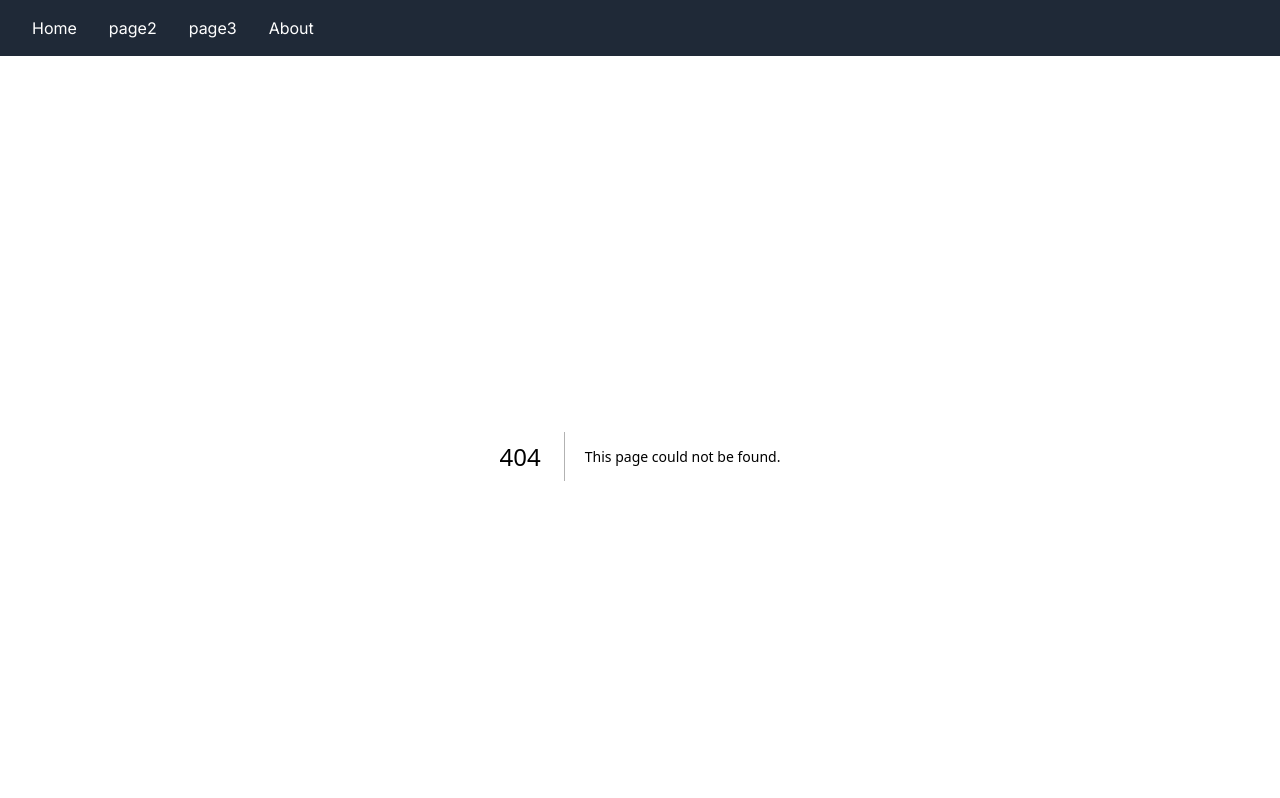
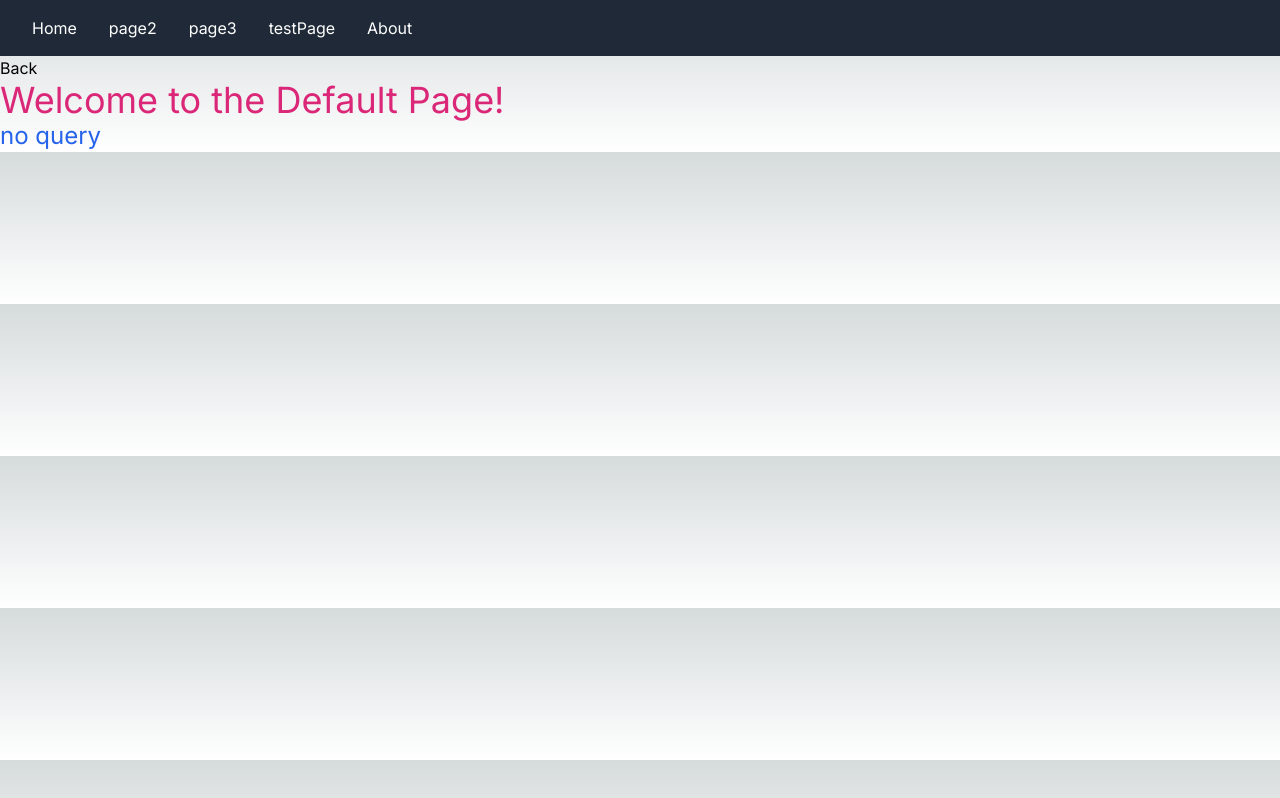
Before and after one commit to manhellis/ifsc-result-browser, a Next.js app in the folder myReact/ifsc-result-browser/: page /testPage/eventPage in a window 1280 px wide. Before the commit this address had no page. Shown: the top 798 px of the page. Built offline with nearby package versions, Linux system fonts and the light colour scheme.

Commit message:
workin on the weekend like usual - drake

```diff
--- a/myReact/ifsc-result-browser/src/app/components/eventCard.js
+++ b/myReact/ifsc-result-browser/src/app/components/eventCard.js
@@ -2,29 +2,25 @@
 'use client';
 import React from "react";
 import { useRouter } from "next/navigation";
+import Link from "next/link";
 const EventCard = ({ event, index }) => {
     // pass in a single event to be turned into a
-    const router = useRouter();
 
     const startsAt = new Date(event.starts_at);
     const day = startsAt.getDate();
     const month = startsAt.getMonth() + 1;
     const year = startsAt.getFullYear();
-
+    const link = <Link href="/event/[id]" as={`/event/${event.id}`}>Goto Event</Link>;
 
     const cardClasses = `w-36 h-36 border border-gray-200 p-2 m-2 flex flex-col justify-center items-center rounded shadow-sm text-center overflow-hidden bg-white hover:bg-sky-200 transition-all`;
 
-    const handleCardClick = () => {
-        router.push('/page3' , { url: event.url }, // Pass the event URL as a query parameter
-        )
-    };
-
     return (
-        <div key={index} className={cardClasses} onClick={handleCardClick}>
+        <div key={index} className={cardClasses} >
             <h3 className="text-sm font-semibold truncate">{event.location}</h3>
             <p className="text-xs mt-1">{event.event}</p>
             <p className="text-xs mt-1">{event.url}</p>
             <p className="text-xs mt-1">{`${day}/${month}/${year}`}</p>
+
         </div>
     );
 };
--- a/myReact/ifsc-result-browser/src/app/components/navbar.js
+++ b/myReact/ifsc-result-browser/src/app/components/navbar.js
@@ -14,6 +14,9 @@ const Navbar = () => {
         <Link href="/page3" className="hover:text-gray-300 mx-4">
             page3
         </Link>
+        <Link href="/testPage" className="hover:text-gray-300 mx-4">
+            testPage
+        </Link>
         <Link href="/about" className="hover:text-gray-300 mx-4">
             About
         </Link>
--- /dev/null
+++ b/myReact/ifsc-result-browser/src/app/event/page.js
@@ -0,0 +1,22 @@
+'use client'
+import { useSearchParams } from 'next/navigation';
+import React from 'react';
+import Link from 'next/link';
+
+const Page = () => {
+    const searchParams = useSearchParams();
+
+    const search = searchParams.get('query');
+
+    return (
+        <div>
+            <Link href="/">
+                Back
+            </Link>
+            <h1 className='text-4xl text-pink-600'>Event Page! load data here</h1>
+            <h2 className='text-2xl text-blue-600'>{search ? "your query: " + search : 'no query'}</h2>
+        </div>
+    );
+}
+
+export default Page;
--- a/myReact/ifsc-result-browser/src/app/page3/page.js
+++ b/myReact/ifsc-result-browser/src/app/page3/page.js
@@ -7,11 +7,9 @@ import { useLocation} from "next/navigation"
 import { useRouter } from 'next/navigation';
 
 const Page = () => {
-    const router = useRouter();
-    const { key } = router.query;
     return (
         <div className='flex flex-col justify-center items-center'>
-            <div>Data: {key}</div>
+            {/* <div>Data: {key}</div> */}
             <EventPage event={singleEvent} />
 
         </div>
--- /dev/null
+++ b/myReact/ifsc-result-browser/src/app/testPage/eventPage/page.js
@@ -0,0 +1,22 @@
+'use client'
+import { useSearchParams } from 'next/navigation';
+import React from 'react';
+import Link from 'next/link';
+
+const Page = () => {
+    const searchParams = useSearchParams();
+
+    const search = searchParams.get('query');
+
+    return (
+        <div>
+            <Link href="/testPage">
+                Back
+            </Link>
+            <h1 className='text-4xl text-pink-600'>Welcome to the Default Page!</h1>
+            <h2 className='text-2xl text-blue-600'>{search ? "your query: " + search : 'no query'}</h2>
+        </div>
+    );
+}
+
+export default Page;
--- a/myReact/ifsc-result-browser/src/app/testPage/page.js
+++ b/myReact/ifsc-result-browser/src/app/testPage/page.js
@@ -1,14 +1,31 @@
-import React from 'react';
-import DataSeasons from '../components/data_seasons';
-function Page() {
-    const text = "season_2023.json"
+"use client";
+import Link from "next/link";
+import React, { useState } from "react";
+
+const Page = () => {
+    const [inputValue, setInputValue] = useState("");
+
     return (
         <div>
             <h1>Welcome to the Default Page!</h1>
             <p>This is the default page in ReactJS.</p>
-            <DataSeasons fileName={text}/>
+            <input
+                type="text"
+                value={inputValue}
+                onChange={(e) => setInputValue(e.target.value)}
+            />
+            <Link
+                href={
+                    inputValue
+                        ? `testPage/eventPage?query=${inputValue}`
+                        : "testPage/eventPage"
+                }
+                className="bg-blue-300 hover:text-gray-300 mx-4"
+            >
+                Go to Event
+            </Link>
         </div>
     );
-}
+};
 
 export default Page;
```
